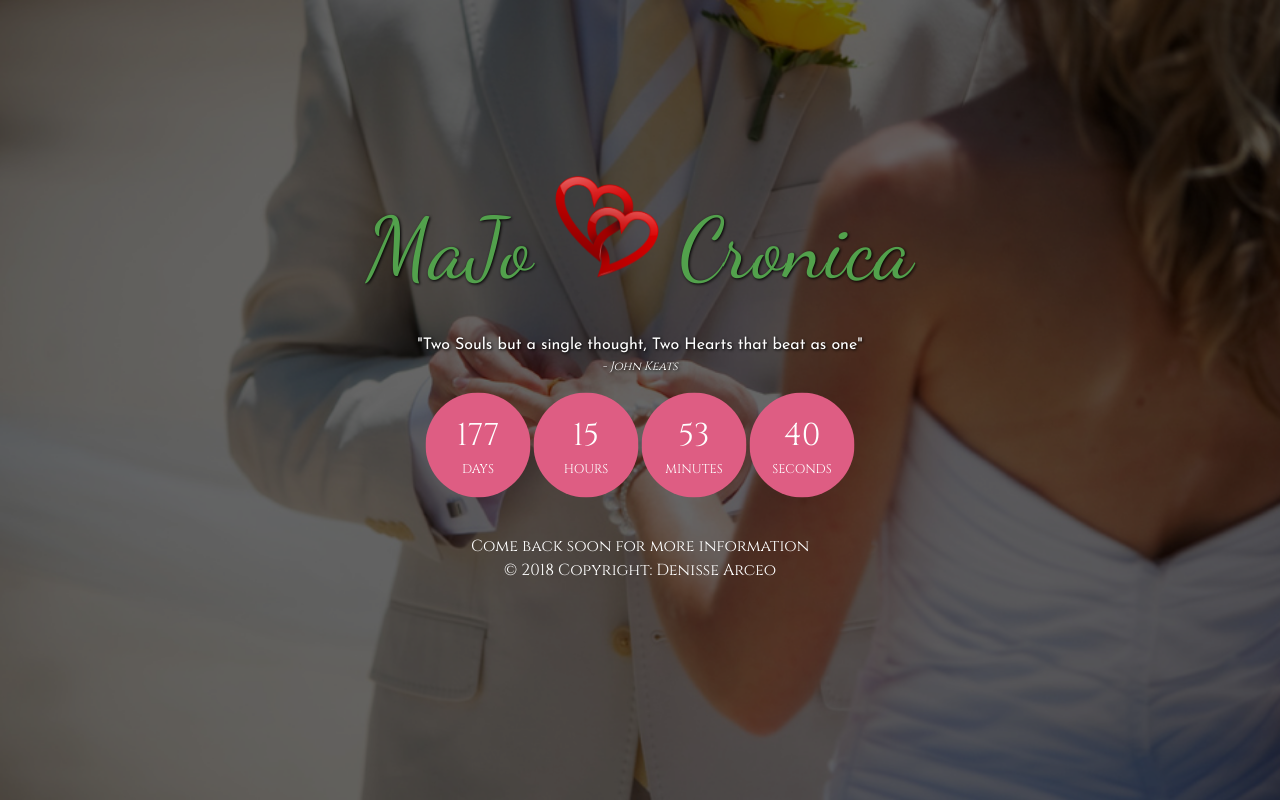
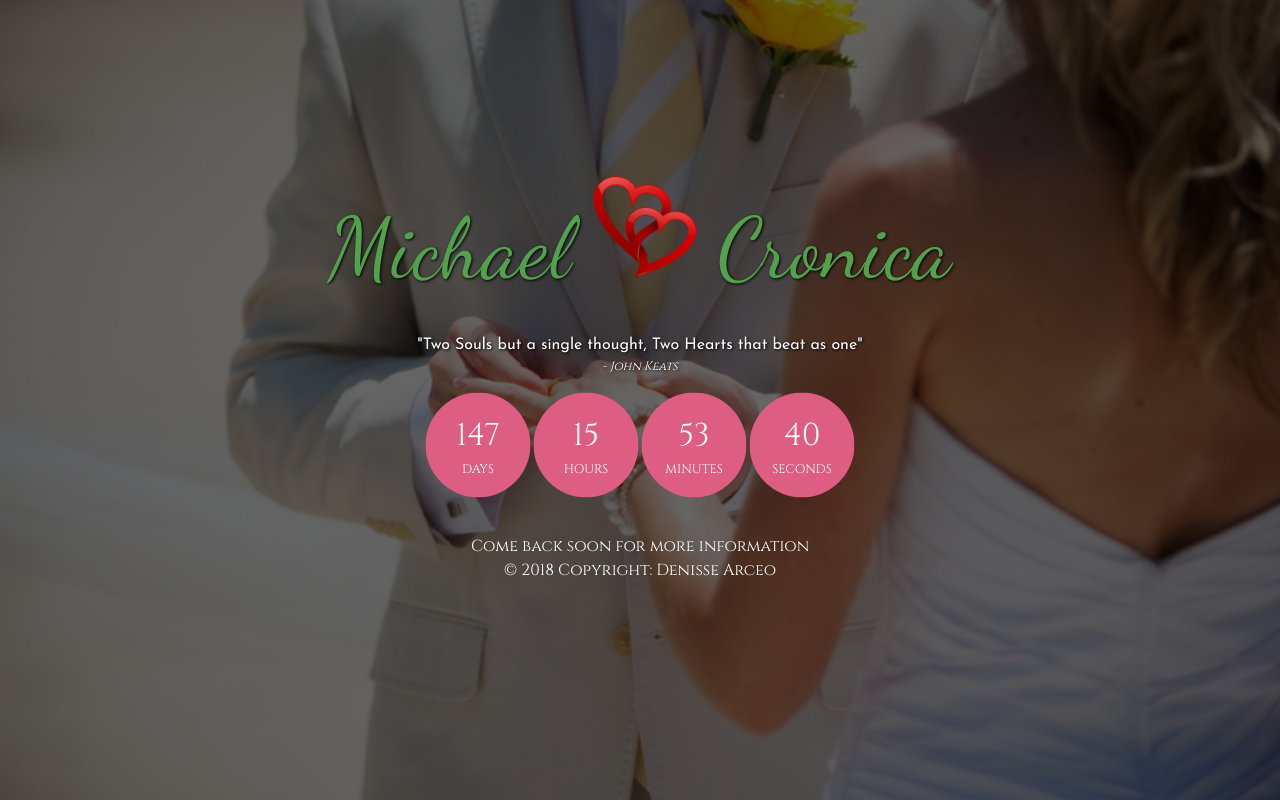
Before and after one commit to essineden/wedding, a website: page index.html in a window 1280 px wide. Drawn offline with nearby package versions, Linux system fonts and the light colour scheme.

Commit message:
updated name

```diff
--- a/index.html
+++ b/index.html
@@ -45,7 +45,7 @@
         <!-- HERO -->
         <div id="hero" class="section">
             <div class="wrap bg-dark">
-                <h1 class="title">MaJo <div class="animated pulse infinite">
+                <h1 class="title">Michael <div class="animated pulse infinite">
                         <!-- <i class="fa fa-heartbeat" aria-hidden="true"></i> -->
                         <img src="images/Two_Red_Hearts_PNG_Clipart-990.png" width="100px">
                     </div> Cronica</h1>
@@ -111,7 +111,7 @@
         // default example
         simplyCountdown('.simply-countdown-one', {
             year: 2019,
-            month: 7,
+            month: 6,
             day: 8
         });
 
```
